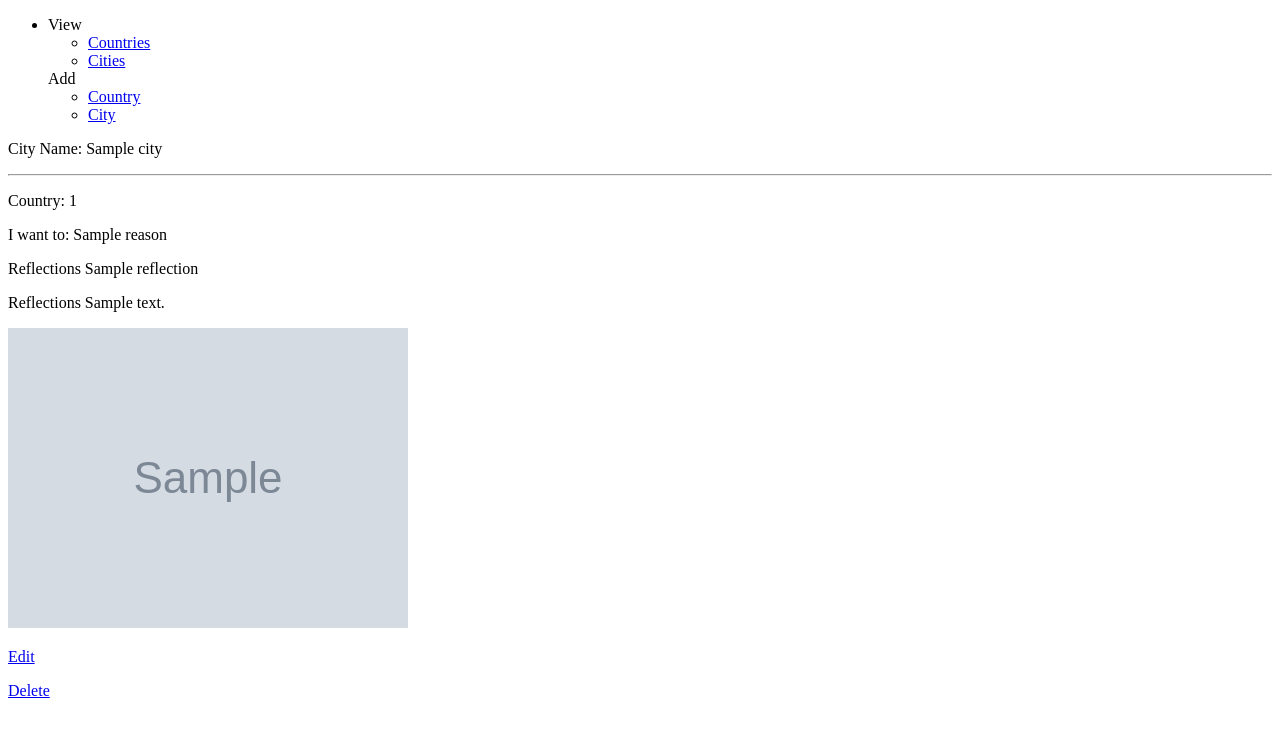
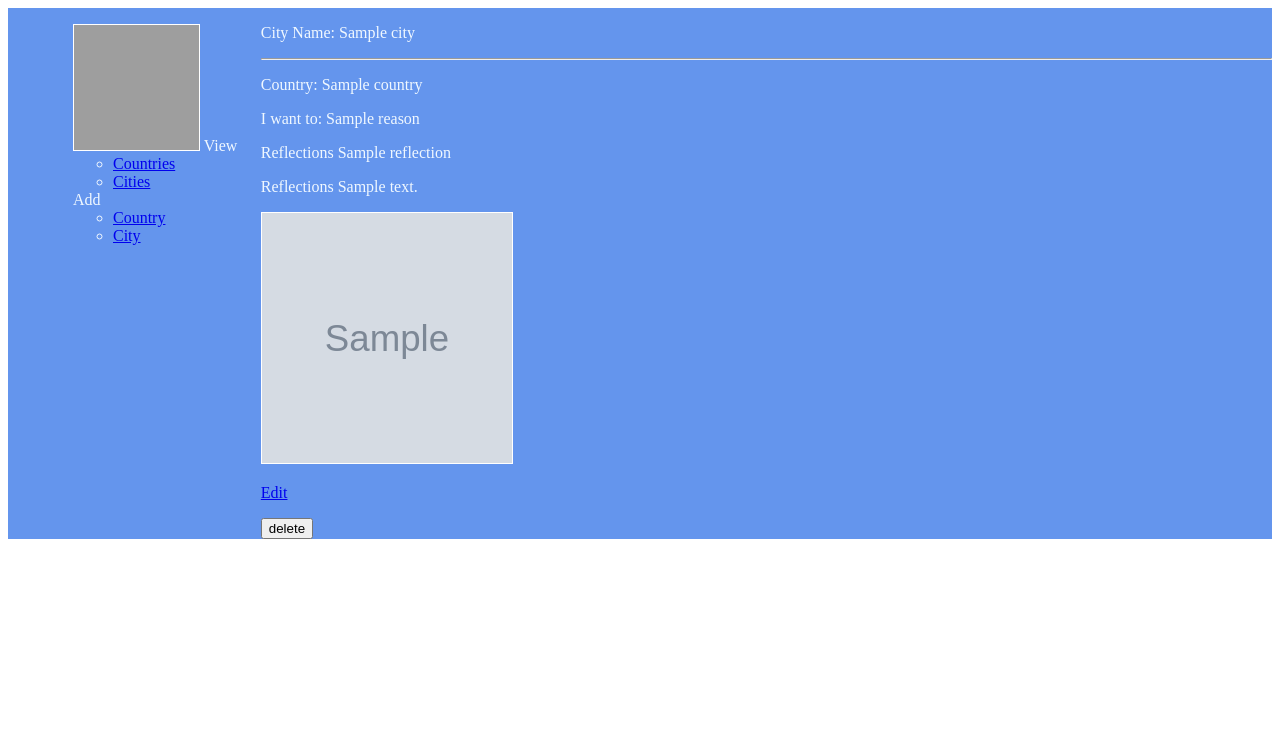
Before and after one commit to Chrisgr1/Codeclan22_W5_Project_Bucket_List, a Flask app: page /cities/1 in a window 1280 px wide. Shown: the top 737 px of the page. Run offline with Flask 2, Linux system fonts and the light colour scheme; grey boxes marked "Sample" are stand-in pictures; a database or web service that is not in the repository returns one stand-in record (values such as "Sample title"); some libraries are stand-ins or nearby versions; grey boxes are pictures that could not be loaded.

Commit message:
lots of messing aronud - not enough saving, lots of debugging - edit function still to be started - css , flexgrid still to be finished

```diff
--- a/controllers/city_controller.py
+++ b/controllers/city_controller.py
@@ -23,14 +23,14 @@ def select(id):
 # GET
 @cities_blueprint.route("/cities/new", methods=['GET'])
 def new_city():
-    cities = city_repository.select_all()
-    return render_template("cities/new.html", cities = cities)
+    countries = country_repository.select_all()
+    return render_template("cities/new.html", countries = countries)
 
 # POST
 @cities_blueprint.route("/cities", methods=['POST'])
 def create_city():
     city_name = request.form['city_name']
-    country_id = request.form['continent']
+    country_id = request.form['country_id']
     img_url = request.form['img_url']
     visited = request.form['visited']
     reason = request.form['reason']
@@ -44,3 +44,5 @@ def create_city():
 def delete_city(id):
     city_repository.delete(id)
     return redirect("/cities")
+
+    UPDATE
--- a/controllers/country_controller.py
+++ b/controllers/country_controller.py
@@ -2,7 +2,7 @@ from flask import Flask, render_template, request, redirect
 from flask import Blueprint
 from models.country import Country
 import repositories.country_repository as country_repository
-# import repositories.city_repository as city_repository
+import repositories.city_repository as city_repository
 
 countries_blueprint = Blueprint("countries", __name__)
 
@@ -58,5 +58,6 @@ def update_country(id):
     reflection = request.form['reflection']
 
     country = Country(country_name, continent, img_url, reason, reflection, id)
+    print(country.__dict__)
     country_repository.update(country)
     return redirect('/countries')
--- a/models/city.py
+++ b/models/city.py
@@ -1,7 +1,7 @@
 class City:
-    def __init__(self, city_name, country_id, img_url, visited, reason, reflection, id=None):
+    def __init__(self, city_name, country, img_url, visited, reason, reflection, id=None):
         self.city_name = city_name
-        self.country_id = country_id
+        self.country = country
         self.img_url = img_url
         self.visited = visited
         self.reason = reason
--- a/repositories/city_repository.py
+++ b/repositories/city_repository.py
@@ -2,11 +2,12 @@ from db.run_sql import run_sql
 
 from models.country import Country
 from models.city import City
+import repositories.country_repository as country_repository
 
 # NEW CITY
 def new_city(city):
     sql = "INSERT INTO cities (city_name, country_id, img_url, visited, reason, reflection) VALUES (%s, %s, %s, %s, %s, %s) returning *"
-    values = [city.city_name, city.country_id, city.img_url, city.visited, city.reason, city.reflection]
+    values = [city.city_name, city.country_id.id, city.img_url, city.visited, city.reason, city.reflection]
     results = run_sql(sql, values)
     id = results[0]['id']
     city.id=id
@@ -20,7 +21,8 @@ def select_all():
     results = run_sql(sql)
 
     for row in results:
-        city = City(row['city_name'], row['country_id'], row['img_url'], row['visited'], row['reason'], row['reflection'], row['id'])
+        country = country_repository.select(row['country_id'])
+        city = City(row['city_name'], country, row['img_url'], row['visited'], row['reason'], row['reflection'], row['id'])
         cities.append(city)
     return cities
 
@@ -32,7 +34,8 @@ def select(id):
     result = run_sql(sql, values)[0]
 
     if result != None:
-        city = City(result['city_name'], result['country_id'], result['img_url'], result['visited'], result['reason'], result['reflection'], result['id'])
+        country = country_repository.select(result['country_id'])
+        city = City(result['city_name'], country , result['img_url'], result['visited'], result['reason'], result['reflection'], result['id'])
     return city
 
 #  DELETE ONE
--- a/repositories/country_repository.py
+++ b/repositories/country_repository.py
@@ -37,6 +37,6 @@ def select(id):
 
 
 def update(country):
-    sql = "UPDATE countries SET (country_name, continent, img_url, reason, reflection) VALUES (%s, %s, %s, %s, %s) WHERE id = %s"
+    sql = "UPDATE countries SET (country_name, continent, img_url, reason, reflection) = (%s, %s, %s, %s, %s) WHERE id = %s"
     values = [country.country_name, country.continent, country.img_url, country.reason, country.reflection, country.id]
     run_sql(sql, values)
--- /dev/null
+++ b/static/style.css
@@ -0,0 +1,56 @@
+#images {
+    width: 25px;
+    height: 25px;
+    background-color: lightblue;
+    border: 1px solid white;
+}
+.image {
+    width: 250px;
+    height: 250px;
+    background-color: lightblue;
+    border: 1px solid white;
+    border-bottom-width: 100px transparent;
+}
+
+.large-image {
+    width: 500px;
+    height: 500px;
+    background-color: lightblue;
+    border: 100px solid white;
+}
+
+.small-image {
+    width: 125px;
+    height: 125px;
+    background-color: lightblue;
+    border: 1px solid white;
+}
+
+#visible-page {
+    display: grid;
+    grid-template-areas:
+        'header header'
+        'menu main'
+        'footer footer';
+    grid-template-columns: 1fr 4fr;
+    background-color: cornflowerblue;
+    color:aliceblue;
+}
+results {
+    display: inline-block;
+    width: 100px;
+    color: crimson;
+}
+
+nav {
+    margin-inline-start: 25px;
+    display: flex;
+    flex-flow: column nowrap;
+    align-items: left;
+    color:aliceblue;
+  }
+
+  .new {
+display: flex;
+grid-auto-rows: auto;
+  }
--- a/templates/base.html
+++ b/templates/base.html
@@ -4,14 +4,18 @@
     <meta charset="UTF-8">
     <meta http-equiv="X-UA-Compatible" content="IE=edge">
     <meta name="viewport" content="width=device-width, initial-scale=1.0">
+    <link rel="stylesheet" href="{{ url_for('static', filename='style.css') }}">
     <title>Dare to Dream</title>
 </head>
 <body>
     <main>
+    <div id = "visible-page">
+        <div>
         <nav>
             <ul>
-                <li>
-                    View
+
+                    <img src="https://i.ibb.co/VVpYDWD/DiVidEnd.gif" class = "small-image" alt="logo">
+                     View
                     <ul>
                         <li>
                             <a href="/countries">Countries</a>
@@ -33,11 +37,17 @@
                 </li>
             </ul>
         </nav>
+        </div>
         <section id="content">
             {% block content %}
 
             {% endblock %}
         </section>
+    </div>
     </main>
 </body>
 </html>
+
+<!-- [url=https://imgbb.com/][img]https://i.ibb.co/71k98nQ/DiVidEnd.png[/img][/url]
+[url=https://imgbb.com/][img]https://i.ibb.co/VVpYDWD/DiVidEnd.gif[/img][/url]
+[url=https://imgbb.com/][img]https://i.ibb.co/swgPzGf/Di-Vid-End-2.png[/img][/url] -->
--- a/templates/cities/index.html
+++ b/templates/cities/index.html
@@ -13,7 +13,7 @@
                     {% for city in cities %}
                 <tr>
                     <td><a href="/cities/{{ city.id }}"> {{city.city_name}} </a> </td>
-                    <td> {{ city.country_id.continent }} </td>
+                    <td> {{ city.country.continent }} </td>
                 </tr>
                 <tr>
                     <td> {{city.reflection }} </td>
@@ -23,8 +23,9 @@
                 </tr>
             </td>
             <td>
-                <img src="{{city.img_url}}" alt="this  should be a pic">
+                <img class ="image" src="{{city.img_url}}" alt="this  should be a pic">
             </td>
+
                 {% endfor %}
         </tr>
     </table>
--- a/templates/cities/show.html
+++ b/templates/cities/show.html
@@ -1,17 +1,23 @@
-{% extends "base.html" %}
+{% extends 'base.html' %}
 {% block content %}
 
-  <div>
+  <div class = "results">
     <p>City Name: {{city.city_name}}</p>
     <hr>
-    <p>Country: {{city.country_id}}</p>
+    <p>Country: {{ city.country.country_name}}</p>
     <p>I want to: {{city.reason}} </p>
     <p>Reflections {{city.reflection}}</p>
     <p>Reflections {{city.visited}}</p>
-    <p><img src=" {{city.img_url}}" alt="Pic here "></p>
+  </div>
+
+    <p><img class = "image" src=" {{city.img_url}}" alt="Pic here "></p>
     <p><a href="/cities/{{city.id}}/edit">Edit</a></p>
-  </div>
-  <p><a href="/cities/{{city.id}}/delete">Delete</a></p>
-</div>
+
+<form action="/cities/{{city.id}}/delete" method="post">
+  <input type="submit" value="delete">
+</form>
 
 {% endblock %}
+
+
+<!--     <input type="text" name="city_name" id="city_name"> -->
--- a/templates/countries/edit.html
+++ b/templates/countries/edit.html
@@ -12,6 +12,7 @@
 
         <label for="continent">Continent:</label>
             <select name="continent" id="continent">
+                <option value="{{country.continent}}">{{country.continent}}</option>
                 <option value="Africa"
                     {% if country.continent == "Africa" %} selected="selected" {% endif %}> Africa
                 </option>
```
Also changed, not shown: templates/cities/new.html (+4 -4 lines), templates/countries/index.html (+7 -6 lines), templates/countries/new.html (+6 -6 lines), templates/countries/show.html (+6 -3 lines).
